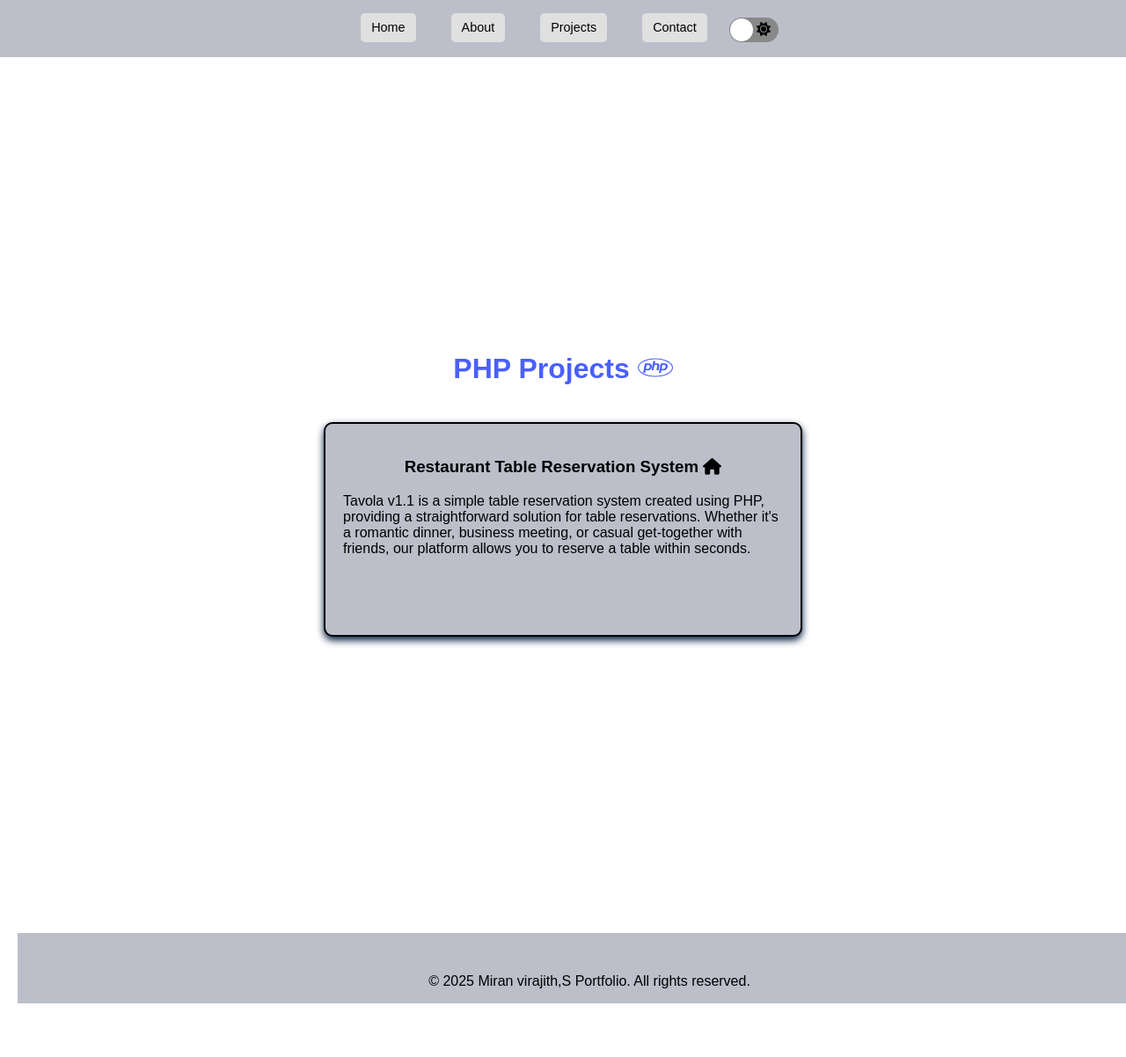
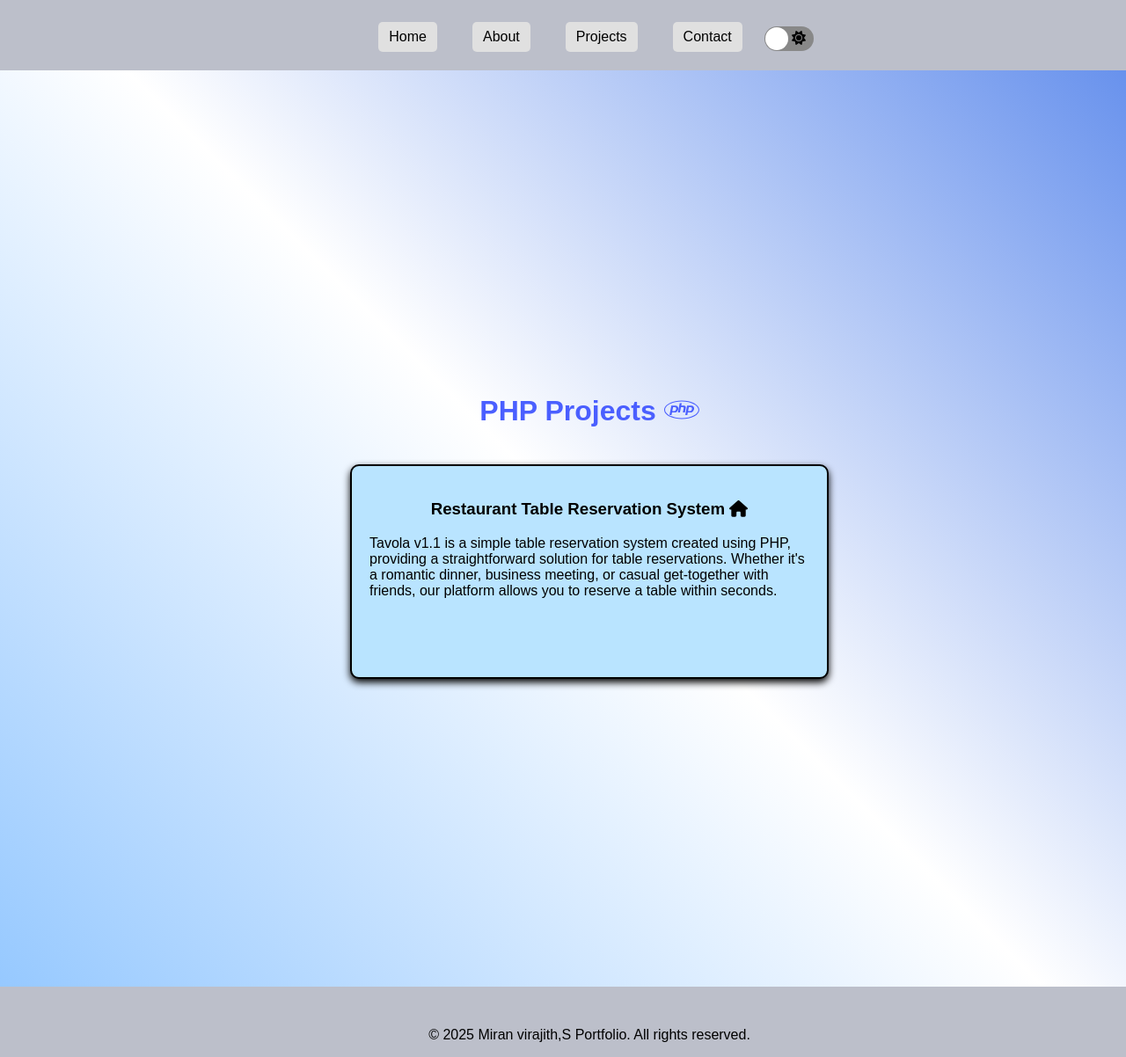
Before and after one commit to Miranviraj/My_portfolio1.0, a React (Create React App) app: page /Php in a window 1280 px wide. Shown: the top 1202 px of the page at 88% size. Before the commit the page ends 1161 px from the top, so only its background shows below. Built offline with nearby package versions, Linux system fonts and the light colour scheme.

Commit message:
last commit

```diff
--- a/src/About.js
+++ b/src/About.js
@@ -25,18 +25,18 @@ const AboutContainer = styled.div`
 const CoverPhoto = styled.div`
   margin-top: -20px;
   width: 100%;
-  height: 300px;
+  height: 350px;
   background: url(${coverPhoto}) no-repeat center center;
   background-size: cover;
   margin-bottom: -100px;
 
   @media (max-width: 768px) {
-    height: 200px;
+    height: 150px;
     margin-bottom: -50px;
   }
 
   @media (max-width: 480px) {
-    height: 150px;
+    height: 70px;
     margin-bottom: -30px;
   }
 `;
--- a/src/App.css
+++ b/src/App.css
@@ -1,5 +1,5 @@
 body {
-  height: 100%;
+  min-height:screen;
   font-family: Arial, sans-serif;
   margin: 0;
   padding: 0;
@@ -96,6 +96,10 @@ h2 {
   border-radius: 100%;
 }
 
+footer{footer {
+  margin-top: auto;
+}
+}
 
 
 nav button{
--- a/src/App.js
+++ b/src/App.js
@@ -18,7 +18,7 @@ import { faMoon, faSun } from '@fortawesome/free-solid-svg-icons';
 import { FontAwesomeIcon } from '@fortawesome/react-fontawesome';
 
 const lightTheme = {
-  background: 'linear-gradient(45deg,rgb(255, 0, 0),rgb(0, 4, 227))',
+  background: 'linear-gradient(45deg,rgb(149, 200, 255),rgb(255, 255, 255),rgb(96, 140, 236))',
   color: '#000000',
   headerBackground: '#bcbfca',
   footerBackground: '#bcbfca',
@@ -28,16 +28,13 @@ const lightTheme = {
   buttonFontColor: '#333',
   navButtonBackground: '#e0e0e0',
   navButtonFontColor: '#000000',
-  infoBoxBackground: '#bcbfca',
-  Button1Background: '#f2f3f5',
   textGradient: 'linear-gradient(45deg,rgb(0, 0, 0),rgb(0, 4, 227))',
-  textGradien: 'rgb(133, 180, 255),rgb(255, 255, 255),rgb(149, 190, 248))',
-  textColor:'rgb(3, 0, 67)',
-  scolor:'rgb(3, 26, 62)',
+  textColor: 'rgb(3, 0, 67)',
+  infoBoxBackground: 'rgb(185, 228, 255)',
 };
 
 const darkTheme = {
-  background: '#19203d',
+  background: 'linear-gradient(45deg,rgb(3, 9, 73),rgb(0, 0, 0),rgb(5, 6, 82))',
   color: '#ffffff',
   headerBackground: '#323540',
   footerBackground: '#323540',
@@ -47,69 +44,50 @@ const darkTheme = {
   buttonFontColor: '#ffffff',
   navButtonBackground: '#19203d',
   navButtonFontColor: '#ffffff',
-  infoBoxBackground: '#323540',
-  infoBoxBorderColor: '#ffffff',
   textGradient: 'linear-gradient(45deg,rgb(255, 230, 0),rgb(255, 255, 255))',
-  textGradien: 'linear-gradient(45deg,rgb(9, 1, 67),rgb(0, 0, 0),rgb(4, 31, 97))',
-  textColor:'rgb(198, 243, 243)',
-  scolor:'rgb(150, 179, 225)',
+  textColor: 'rgb(198, 243, 243)',
+  infoBoxBackground: 'rgb(0, 36, 58)',
 };
 
 const AppContainer = styled.div`
   display: flex;
   flex-direction: column;
-  min-height: 100vh; /* Ensures the container takes full viewport height */
-  background: ${(props) => props.theme.textGradien};
+  min-height: 100vh;
+  background: ${(props) => props.theme.background};
   color: ${(props) => props.theme.color};
-  padding: 20px;
+  padding: 30px;
+  margin-bottom: -20px;
+  width:100%;
+   margin-right: 0%;
+    margin-left: 0%;
 
-  @media (max-width: 768px) {
-    padding: 10px;
-  }
 
-  @media (max-width: 480px) {
-    padding: 5px;
-  }
 `;
 
-const Main = styled.main`
-  flex: 1; /* Makes the main content stretch to fill available space */
+
+
+const Header = styled.header`
+ background-color: ${(props) => props.theme.footerBackground};
+  color: ${(props) => props.theme.footerFontColor};
+  text-align: center;
+  padding: 30px;
+  position: relative;
+  width: 100%;
+
+  margin-bottom: 0;
+  height: 20px;
+  margin-top: 0%;
+
 `;
 
-const Button1 = styled.div`
-  background-color: ${(props) => props.theme.Button1Background};
-  color: ${(props) => props.theme.color};
-`;
 
-const Header = styled.header`
-  background-color: ${(props) => props.theme.headerBackground};
-  color: ${(props) => props.theme.headerFontColor};
-  padding: 20px;
-  text-align: center;
-  margin-top: -20px;
-  position: relative;
-  width:100%;
-  margin-left:-20px;
-  height:25px;
 
-  h1 {
-    color: ${(props) => props.theme.headerFontColor};
-  }
-
-  @media (max-width: 768px) {
-    padding: 15px;
-  }
-
-  @media (max-width: 480px) {
-    padding: 10px;
-  }
-`;
 
 const Nav = styled.nav`
   display: flex;
   justify-content: center;
   gap: 10px;
-  margin-top: 0%;
+
 
   a {
     padding: 8px 12px;
@@ -117,7 +95,6 @@ const Nav = styled.nav`
     color: ${(props) => props.theme.navButtonFontColor};
     text-decoration: none;
     border-radius: 5px;
-    font-size: 0.9rem;
     transition: background-color 0.3s;
 
     &:hover {
@@ -129,10 +106,12 @@ const Nav = styled.nav`
     flex-direction: column;
     position: absolute;
     top: 55px;
-    right: ${(props) => (props.isOpen ? '0' : '-100%')};
+    right: 0;
     width: 30%;
+     display: ${(props) => (props.isOpen ? 'flex' : 'none')};
     background-color: ${(props) => props.theme.headerBackground};
-    transition: right 0.3s;
+    transform: ${(props) => (props.isOpen ? 'translateX(0)' : 'translateX(100%)')};
+    transition: transform 0.3s ease-in-out;
   }
 `;
 
@@ -142,7 +121,7 @@ const Hamburger = styled.div`
   position: absolute;
   top: 10px;
   right: 20px;
-  font-size: 2.0rem;
+  font-size: 2rem;
 
   @media (max-width: 768px) {
     display: block;
@@ -160,12 +139,11 @@ function App() {
   };
 
   const toggleMenu = () => {
-    setIsOpen(!isOpen);
+    setIsOpen((prev) => !prev);
   };
 
   return (
     <ThemeProvider theme={theme}>
-      <AppContainer>
       <Router>
         <Header>
           <Hamburger onClick={toggleMenu}>
@@ -185,7 +163,8 @@ function App() {
             />
           </Nav>
         </Header>
-          <Main>
+        <AppContainer>
+
             <Routes>
               <Route path="/JavaProjects" element={<JavaProjects />} />
               <Route path="/Html" element={<Html />} />
@@ -197,10 +176,10 @@ function App() {
               <Route path="/projects" element={<Projects />} />
               <Route path="/contact" element={<Contact />} />
             </Routes>
-          </Main>
+
+        </AppContainer>
+      </Router>
       <Footer />
-        </Router>
-      </AppContainer>
     </ThemeProvider>
   );
 }
--- a/src/Contact.js
+++ b/src/Contact.js
@@ -1,17 +1,15 @@
 import React from 'react';
 import styled from 'styled-components';
 import { FontAwesomeIcon } from '@fortawesome/react-fontawesome';
-import { BrowserRouter as Router, Route, Routes, Link } from 'react-router-dom';
-import { useNavigate } from 'react-router-dom';
+
 import { useState } from 'react';
 import { useEffect } from 'react';
 
-import { faCashRegister, faContactCard, faHotel, faMailBulk, faMailForward } from '@fortawesome/free-solid-svg-icons';
-import { faLinkedin, faGithub, faWhatsapp, faFacebook } from '@fortawesome/free-brands-svg-icons';
+import {  faMailBulk} from '@fortawesome/free-solid-svg-icons';
+import { faLinkedin,  faWhatsapp, faFacebook } from '@fortawesome/free-brands-svg-icons';
 import './App.css';
 import { faContactBook } from '@fortawesome/free-solid-svg-icons/faContactBook';
-import { faMailReply } from '@fortawesome/free-solid-svg-icons/faMailReply';
-import { faMailchimp } from '@fortawesome/free-brands-svg-icons/faMailchimp';
+
 
 const InfoContainer = styled.div`
    display: flex;
@@ -50,29 +48,7 @@ const InfoBox1 = styled.div`
   }
 `;
 
-const InfoBox2 = styled.div`
-  background-color: ${(props) => props.theme.infoBoxBackground};
-  color: ${(props) => props.theme.color};
-  padding: 20px;
-  border: 3px solid ${(props) => props.theme.color};
-  border-radius: 10px;
-  width: 300px;
-  height: 400px;
-  background-position: center;
-  box-shadow: 0 4px 8px rgba(227, 210, 210, 0.1);
 
-  @media (max-width: 768px) {
-    width: 200px;
-    height: 300px;
-    padding: 15px;
-  }
-
-  @media (max-width: 480px) {
-    width: 150px;
-    height: 250px;
-    padding: 10px;
-  }
-`;
 
 const Button1 = styled.div`
   background-color: ${(props) => props.theme.Button1Background};
@@ -121,7 +97,7 @@ const StyledLink = styled.a`
 `;
 
 const Contact = () => {
-  const navigate = useNavigate();
+
 
    const [loaded, setLoaded] = useState(false);
 
@@ -129,9 +105,6 @@ const Contact = () => {
       setLoaded(true);
     }, []);
 
-  const handleNavigation = (path) => {
-    navigate(path);
-  };
 
   const phoneNumber = '+94716270968';
   const message = 'Hello, I would like to get in touch with you!';
@@ -150,7 +123,7 @@ const Contact = () => {
           <h1><FontAwesomeIcon icon={faContactBook} /> Contact Me</h1>
           <h3>Click To Contact me</h3>
           <StyledLink href="https://www.linkedin.com/in/miran-virajith-devinda-8b5094294" target="_blank" rel="noopener noreferrer">
-            <Button1>Linkedin <FontAwesomeIcon icon={faMailBulk} /></Button1>
+            <Button1>Linkedin <FontAwesomeIcon icon={faLinkedin} /></Button1>
           </StyledLink>
           <Button1 onClick={() => window.open('mailto:your-email@example.com', '_blank')}>E-mail <FontAwesomeIcon icon={faMailBulk} /></Button1>
           <Button1 onClick={() => window.open(whatsappLink, '_blank')}>WhatsApp <FontAwesomeIcon icon={faWhatsapp} /></Button1>
--- a/src/Footer.js
+++ b/src/Footer.js
@@ -8,7 +8,7 @@ const FooterContainer = styled.footer`
   padding: 30px;
   position: relative;
   width: 100%;
-  bottom: 0;
+
   margin-bottom: 0;
   height: 20px;
   margin-top: 10px;
--- a/src/Home.js
+++ b/src/Home.js
@@ -26,18 +26,31 @@ const HomeContainer = styled.div`
 `;
 
 const ProfilePicture = styled.img`
-  width: 200px;
-  height: 200px;
+  width: 160px;
+  height: 170px;
   border-radius: 100%;
-  margin-bottom: 20px;
+  margin-bottom: 10px;
   box-shadow: 0 4px 8px rgba(0, 0, 0, 0.1);
   transition: transform 0.3s;
+  margin-top:-150px;
 
   &:hover {
     transform: scale(1.1);
   }
+
+ @media (max-width: 768px) {
+    width: 140px;
+    height: 150px;
+    margin-top:20px;
+  }
+
+  @media (max-width: 480px) {
+    width: 130px;
+    height: 120px;
+    margin-top:20px;
+
+  }
 `;
-
 const SlidingWordsContainer = styled.div`
   margin: 20px;
   height: 80px;
@@ -105,15 +118,6 @@ const Button = styled.button`
   }
 `;
 
-const Footer = styled.footer`
-  position: absolute;
-  bottom: 0;
-  width: 100%;
-  text-align: center;
-  padding: 10px;
-  background: #282c34;
-  color: white;
-`;
 
 
 
--- a/src/Html.js
+++ b/src/Html.js
@@ -1,34 +1,15 @@
 import React from 'react';
 import styled from 'styled-components';
 import { FontAwesomeIcon } from '@fortawesome/react-fontawesome';
-import { faLinkedin, faHtml5, faFlutter, faReact, faJava, faPhp } from '@fortawesome/free-brands-svg-icons';
-import { BrowserRouter as Router, Route, Routes, Link } from 'react-router-dom';
+import {  faHtml5 } from '@fortawesome/free-brands-svg-icons';
+
 import { useNavigate } from 'react-router-dom';
-import { faInstitution } from '@fortawesome/free-solid-svg-icons/faInstitution';
-import { faDog, faPaw } from '@fortawesome/free-solid-svg-icons';
+
+import { faPaw } from '@fortawesome/free-solid-svg-icons';
 import { useState } from 'react';
 import { useEffect } from 'react';
 
-const InfoContainer = styled.div`
-  display: flex;
-  flex-wrap: wrap;
-  justify-content: center;
-  gap: 50px;
-  margin-top: 7%;
-  margin-bottom: 8%;
 
-  @media (max-width: 768px) {
-    gap: 30px;
-    margin-top: 5%;
-    margin-bottom: 6%;
-  }
-
-  @media (max-width: 480px) {
-    gap: 20px;
-    margin-top: 3%;
-    margin-bottom: 4%;
-  }
-`;
 
 const InfoBox = styled.div`
   background-color: ${(props) => props.theme.infoBoxBackground};
--- a/src/JavaProjects.js
+++ b/src/JavaProjects.js
@@ -1,8 +1,8 @@
 import React from 'react';
 import styled from 'styled-components';
 import { FontAwesomeIcon } from '@fortawesome/react-fontawesome';
-import { faLinkedin, faHtml5, faFlutter, faReact, faJava, faPhp } from '@fortawesome/free-brands-svg-icons';
-import { BrowserRouter as Router, Route, Routes, Link } from 'react-router-dom';
+import { faJava } from '@fortawesome/free-brands-svg-icons';
+
 import { useNavigate } from 'react-router-dom';
 import { useState } from 'react';
 import { faCashRegister, faHotel } from '@fortawesome/free-solid-svg-icons';
@@ -88,9 +88,6 @@ const JavaProjects = () => {
       setLoaded(true);
     }, []);
 
-  const handleNavigation = (path) => {
-    navigate(path);
-  };
 
   return (
     <div className={`app-container ${loaded ? 'fade-in' : ''}`}>
--- a/src/Php.js
+++ b/src/Php.js
@@ -1,9 +1,9 @@
 import React from 'react';
 import styled from 'styled-components';
 import { FontAwesomeIcon } from '@fortawesome/react-fontawesome';
-import { faLinkedin, faHtml5, faFlutter, faReact, faJava, faPhp } from '@fortawesome/free-brands-svg-icons';
-import { BrowserRouter as Router, Route, Routes, Link, useNavigate } from 'react-router-dom';
-import { faBowlFood, faCashRegister, faCodeFork, faHome, faHotel, faTable } from '@fortawesome/free-solid-svg-icons';
+import {  faPhp } from '@fortawesome/free-brands-svg-icons';
+import { BrowserRouter as useNavigate } from 'react-router-dom';
+import { faHome } from '@fortawesome/free-solid-svg-icons';
 import './App.css';
 import { useEffect } from 'react';
 import { useState } from 'react';
@@ -71,7 +71,7 @@ const StyledLink = styled.a`
 
 
 const Php = () => {
-  const navigate = useNavigate();
+
 
   const [loaded, setLoaded] = useState(false);
 
@@ -79,9 +79,7 @@ const Php = () => {
       setLoaded(true);
     }, []);
 
-  const handleNavigation = (path) => {
-    navigate(path);
-  };
+
 
   return (
 
--- a/src/Projects.js
+++ b/src/Projects.js
@@ -2,19 +2,16 @@ import React from 'react';
 import styled from 'styled-components';
 import { FontAwesomeIcon } from '@fortawesome/react-fontawesome';
 import { faHtml5, faFlutter, faReact, faJava, faPhp } from '@fortawesome/free-brands-svg-icons';
-import { Link, useNavigate } from 'react-router-dom';
-import { useEffect} from 'react';
-import { useState } from 'react';
+import { Link } from 'react-router-dom';
+import { useEffect, useState } from 'react';
 
 const InfoContainer = styled.div`
   display: flex;
   flex-wrap: wrap;
   justify-content: center;
   gap: 50px;
-  margin-top: 7%;
-  margin-bottom: 8%;
-  flex: 1;
-  min-height: 100vh;
+  margin-top: 0%;
+  margin-bottom: 0%;
 
   @media (max-width: 768px) {
     gap: 20px;
@@ -31,36 +28,19 @@ const InfoBox = styled.div`
   background-color: ${(props) => props.theme.infoBoxBackground};
   color: ${(props) => props.theme.color};
   padding: 20px;
-  border: 3px;
   border-radius: 10px;
   width: 500px;
   height: 70px;
   box-shadow: 0 4px 8px ${(props) => props.theme.scolor};
   text-decoration: none;
+  display: flex;
   justify-content: center;
   align-items: center;
-
-
 
   &:hover {
     transform: scale(1.1);
   }
-
-
-  @media (max-width: 768px) {
-    width: 100%;
-    height: auto;
-     text-decoration: none;
-  }
-
-  @media (max-width: 480px) {
-    width: 100%;
-    height: auto;
-    padding: 15px;
-     text-decoration: none;
-  }
 `;
-
 
 const Projects = () => {
 
@@ -70,52 +50,15 @@ const Projects = () => {
         setLoaded(true);
       }, []);
 
-  const navigate = useNavigate();
-
-  const handleNavigation = (path) => {
-    navigate(path);
-  };
-
   return (
-
     <div className={`app-container ${loaded ? 'fade-in' : ''}`}>
     <section id="projects">
       <InfoContainer>
-        <Link to="/JavaProjects">
-          <InfoBox>
-            <h3>
-              Java Projects <FontAwesomeIcon icon={faJava} />
-            </h3>
-          </InfoBox>
-        </Link>
-        <Link to="/Html">
-          <InfoBox>
-            <h3>
-              HTML Projects <FontAwesomeIcon icon={faHtml5} />
-            </h3>
-          </InfoBox>
-        </Link>
-        <Link to="/Php">
-          <InfoBox>
-            <h3>
-              PHP Projects <FontAwesomeIcon icon={faPhp} />
-            </h3>
-          </InfoBox>
-        </Link>
-        <Link to="/RReact">
-          <InfoBox>
-            <h3>
-              React Projects <FontAwesomeIcon icon={faReact} />
-            </h3>
-          </InfoBox>
-        </Link>
-        <Link to="/Flutter">
-          <InfoBox>
-            <h3>
-              Flutter Projects <FontAwesomeIcon icon={faFlutter} />
-            </h3>
-          </InfoBox>
-        </Link>
+        <Link to="/JavaProjects"><InfoBox><h3>Java Projects <FontAwesomeIcon icon={faJava} /></h3></InfoBox></Link>
+        <Link to="/Html"><InfoBox><h3>HTML Projects <FontAwesomeIcon icon={faHtml5} /></h3></InfoBox></Link>
+        <Link to="/Php"><InfoBox><h3>PHP Projects <FontAwesomeIcon icon={faPhp} /></h3></InfoBox></Link>
+        <Link to="/RReact"><InfoBox><h3>React Projects <FontAwesomeIcon icon={faReact} /></h3></InfoBox></Link>
+        <Link to="/Flutter"><InfoBox><h3>Flutter Projects <FontAwesomeIcon icon={faFlutter} /></h3></InfoBox></Link>
       </InfoContainer>
     </section>
     </div>
--- a/src/RReact.js
+++ b/src/RReact.js
@@ -1,8 +1,8 @@
 import React from 'react';
 import styled from 'styled-components';
 import { FontAwesomeIcon } from '@fortawesome/react-fontawesome';
-import { faLinkedin, faHtml5, faFlutter, faReact, faJava, faPhp } from '@fortawesome/free-brands-svg-icons';
-import { BrowserRouter as Router, Route, Routes, Link, useNavigate } from 'react-router-dom';
+import {  faReact } from '@fortawesome/free-brands-svg-icons';
+import { BrowserRouter as useNavigate } from 'react-router-dom';
 import { faMedal, faTshirt } from '@fortawesome/free-solid-svg-icons';
 import { useEffect } from 'react';
 import { useState } from 'react';
@@ -88,9 +88,7 @@ const RReact = () => {
       setLoaded(true);
     }, []);
 
-  const handleNavigation = (path) => {
-    navigate(path);
-  };
+
 
   return (
     <div className={`app-container ${loaded ? 'fade-in' : ''}`}>
```
Also changed, not shown: src/Header.js (+34 -17 lines). Lines whose indentation alone changed are shown as unchanged.
